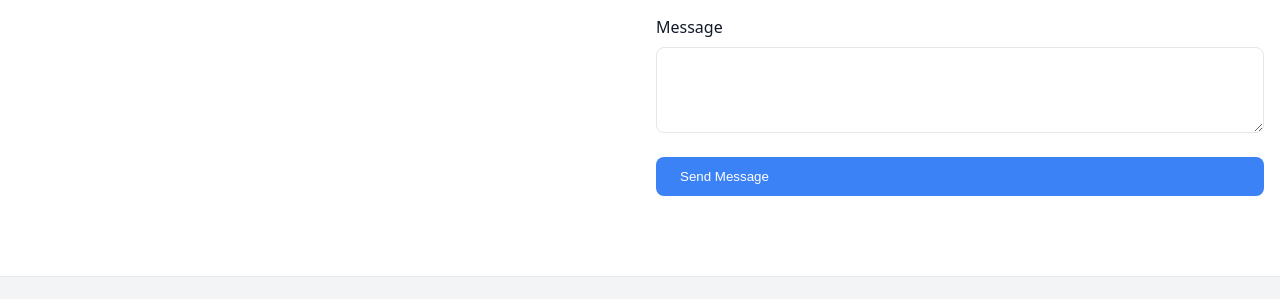
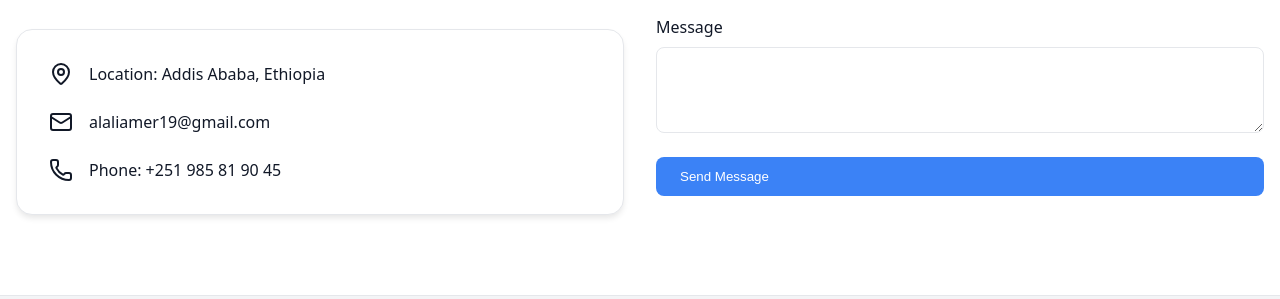
Before and after one commit to 3mer77/ProjectPortifolio, a plain HTML site: page index.html in a window 1280 px wide. Shown: the part 4034-4333 px from the top of the page. Drawn offline with nearby package versions, Linux system fonts and the light colour scheme.

Commit message:
added the contact info

```diff
--- a/index.html
+++ b/index.html
@@ -359,6 +359,22 @@
                                 </a>
                             </div>
                         </div>
+
+                        <div class="contact-detail">
+                            <div>
+                                <i data-lucide="map-pin"></i>
+                                <span>Location: Addis Ababa, Ethiopia</span>
+                            </div>
+                            <div>
+                                <i data-lucide="mail"></i>
+                                <span>alaliamer19@gmail.com </span>
+                            </div>
+                            <div>
+                                <i data-lucide="phone"></i>
+                                <span>Phone: +251 985 81 90 45</span>
+                            </div>
+
+                        </div>
                     </div>
                     <form action="https://formsubmit.co/23aea07e20b63337a55bdb3707c95e1b" method="POST"
                         id="contact-form" class="contact-form">
--- a/style.css
+++ b/style.css
@@ -598,6 +598,26 @@ h2 {
     box-shadow: 0 0 0 3px rgba(59, 130, 246, 0.1);
 }
 
+.contact-detail {
+    display: flex;
+    flex-direction: column;
+    justify-content: center;
+    gap: 1.5rem;
+    background-color: var(--card-bg);
+    padding: 2rem;
+    border-radius: 1rem;
+    box-shadow: 0 4px 6px -1px var(--shadow-color);
+    border: 1px solid var(--border-color);
+    margin-top: 2em;
+}
+
+.contact-detail div {
+    display: flex;
+    align-items: center;
+    gap: 1rem;
+}
+
+
 /* Footer */
 footer {
     background-color: var(--bg-secondary);
```
